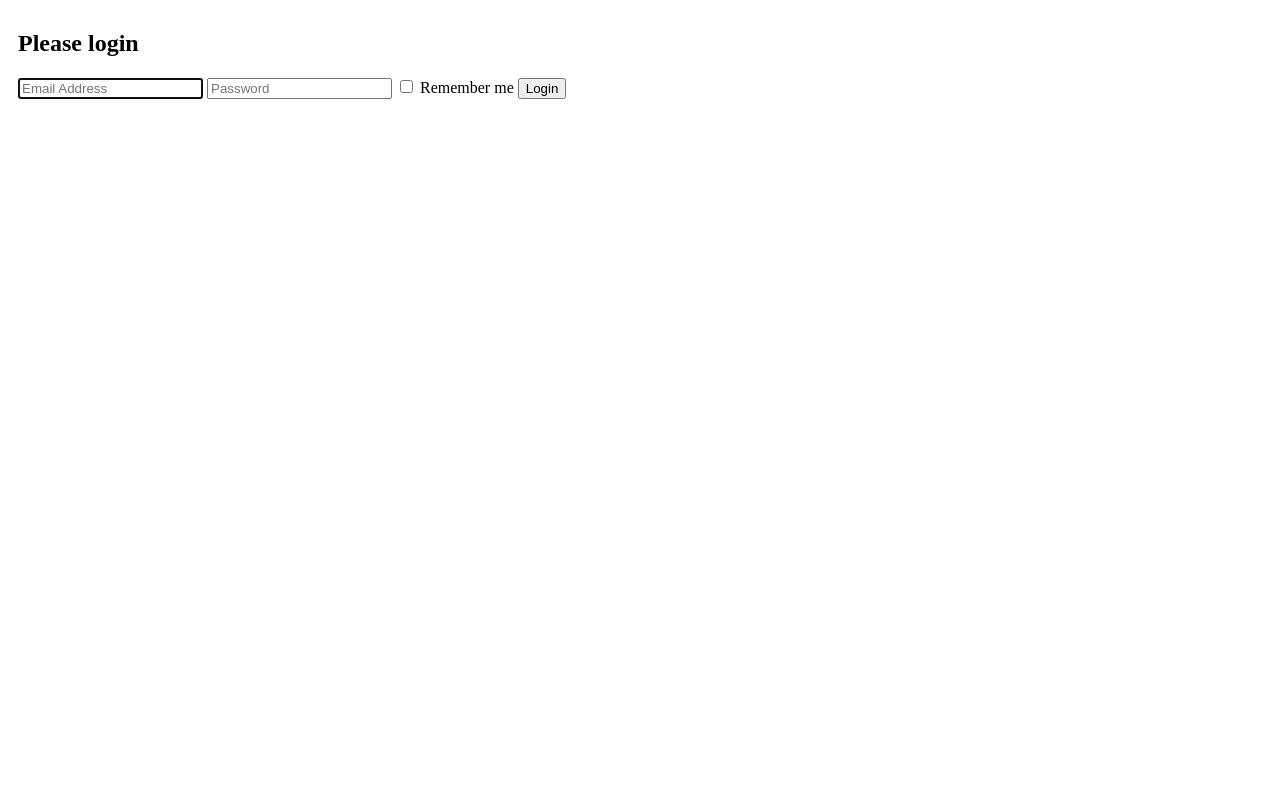
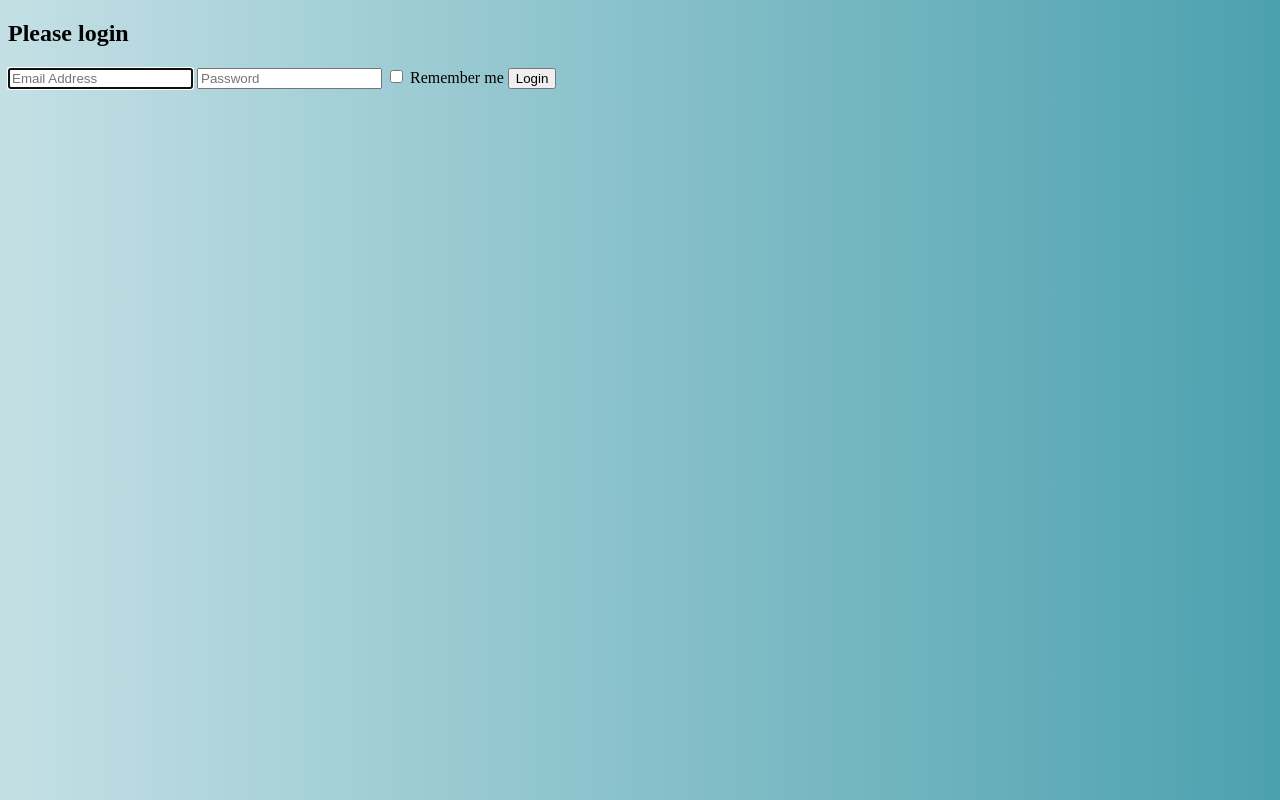
Before and after one commit to mickeg/LoT, a website: page index.html in a window 1280 px wide. Drawn offline with Linux system fonts and the light colour scheme.

Commit message:
new background

```diff
--- a/css/style.css
+++ b/css/style.css
@@ -1,8 +1,10 @@
 html {
-    background-color: #FFF;
-    color: #000;
-    margin: 10px;
+    background: #4CA1AF; /* fallback for old browsers */
+    background: -webkit-linear-gradient(to left, #4CA1AF , #C4E0E5); /* Chrome 10-25, Safari 5.1-6 */
+    background: linear-gradient(to left, #4CA1AF , #C4E0E5); /* W3C, IE 10+/ Edge, Firefox 16+, Chrome 26+, Opera 12+, Safari 7+ */
 }
+
+
 
 #container{
     width: 850px;
```
